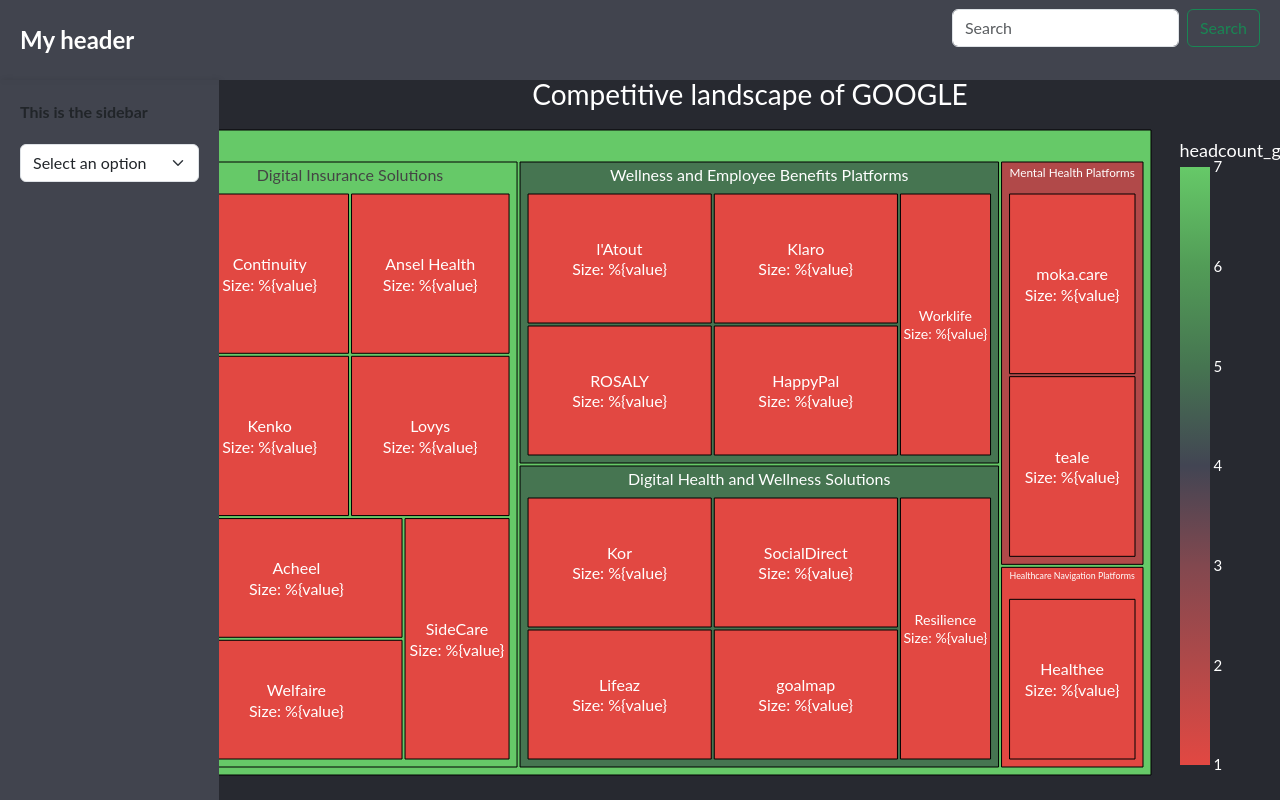
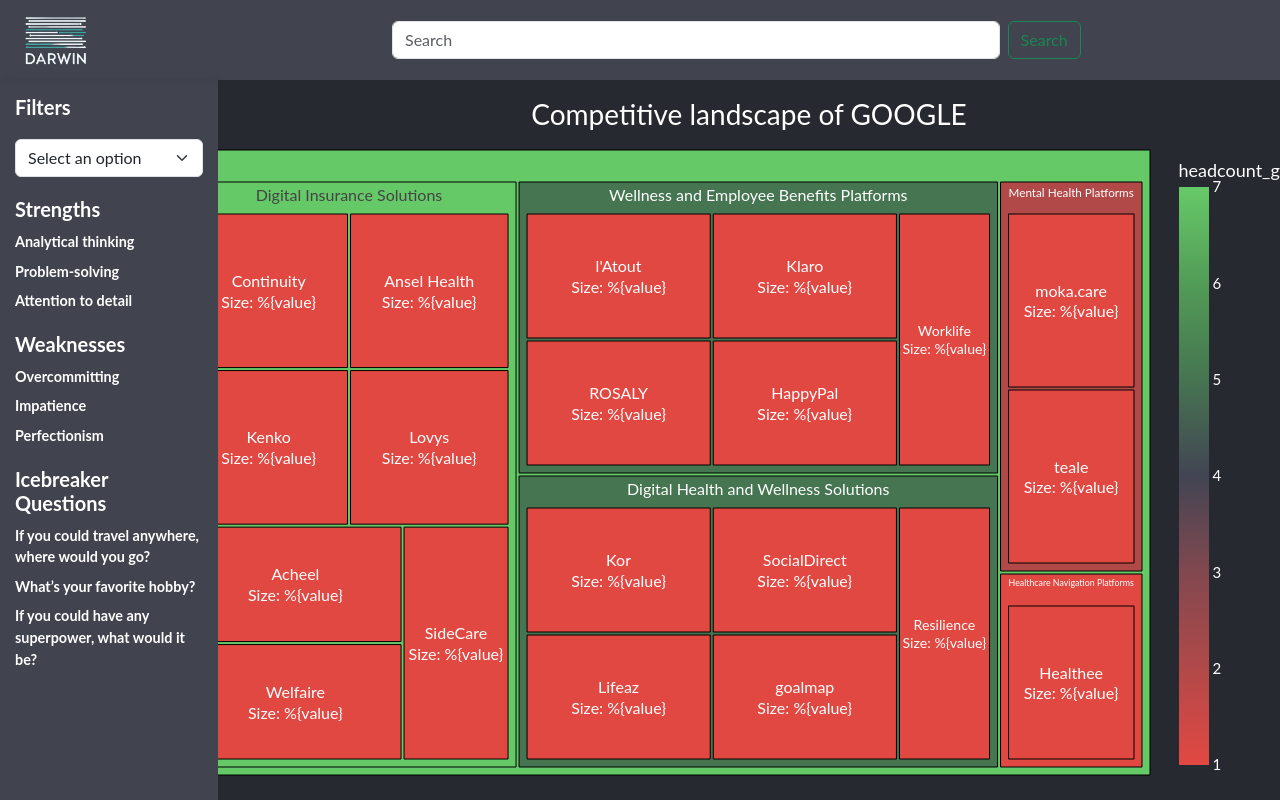
Before and after one commit to remi-denoyer/data-driven-hackathon-2025, a Flask app: page / in a window 1280 px wide. Run offline with Flask 3, Linux system fonts and the light colour scheme; some libraries are stand-ins or nearby versions.

Commit message:
feat: improve design, logo and sidebar with questions

```diff
--- a/static/styles.css
+++ b/static/styles.css
@@ -59,6 +59,23 @@
   box-sizing: border-box; /* Include padding in height */
 }
 
+.logo-container {
+  display: flex;
+  align-items: center;
+}
+
+.logo {
+  max-height: 70px; /* Adjust the size of the logo */
+  width: auto; /* Maintain aspect ratio */
+}
+
+header input,
+header .d-flex {
+  margin: 0 !important;
+  margin-block-end: 0 !important;
+  width: 70% !important;
+}
+
 /* Main Content Styling */
 .container {
   display: flex; /* Use flexbox for a two-column layout */
@@ -86,6 +103,46 @@
   margin-top: 20px; /* Add spacing between elements */
 }
 
+.sidebar {
+  width: 20%; /* 20% width for the sidebar */
+  background-color: rgba(55, 58, 69, 0.95); /* Sidebar background */
+  color: #ffffff; /* White text */
+  padding: 15px; /* Padding inside the sidebar */
+  overflow-y: auto; /* Scrollable content if needed */
+}
+
+.sidebar h4 {
+  margin-bottom: 15px;
+  font-size: 1.5rem;
+  font-family: "Lato", sans-serif; /* Match the font family */
+}
+
+.sidebar .dropdown-section {
+  margin-bottom: 20px;
+}
+
+.sidebar .section {
+  margin-bottom: 20px;
+}
+
+.sidebar h5 {
+  font-size: 1.25rem;
+  margin-bottom: 10px;
+  font-family: "Lato", sans-serif; /* Match the font family */
+  font-weight: bold;
+}
+
+.sidebar ul {
+  list-style-type: none; /* Remove bullet points */
+  padding-left: 0; /* Remove left padding */
+}
+
+.sidebar ul li {
+  margin-bottom: 8px;
+  font-size: 0.9rem;
+  font-family: "Lato", sans-serif;
+}
+
 /* Plot Container Styling */
 .plot-container {
   width: 100%; /* Plot container takes remaining 80% of the width */
@@ -96,7 +153,7 @@
   display: flex; /* Flexbox to center content */
   align-items: center; /* Center content vertically */
   justify-content: center; /* Center content horizontally */
-  padding: 0px; /* Add padding inside the container */
+  padding-top: 20px; /* Add padding inside the container */
   box-sizing: border-box; /* Include padding in dimensions */
 }
 
--- a/templates/index.html
+++ b/templates/index.html
@@ -11,7 +11,13 @@
 </head>
 <body>
   <header>
-    My header
+    <div class="logo-container">
+      <img
+        src="{{ url_for('static', filename='logo.png') }}"
+        alt="Darwin Logo"
+        class="logo"
+      />
+    </div>
     <form class="d-flex">
       <input
         class="form-control me-2"
@@ -24,12 +30,44 @@
   </header>
   <div class="container">
     <div class="sidebar">
-      This is the sidebar
-      <select class="form-select" aria-label="Default select example">
-        <option selected>Select an option</option>
-        <option value="1">Option 1</option>
-        <option value="2">Option 2</option>
-      </select>
+      <h5>Filters</h5>
+      <div class="dropdown-section">
+        <select
+          id="select-menu"
+          class="form-select"
+          aria-label="Default select example"
+        >
+          <option selected>Select an option</option>
+          <option value="1">Option 1</option>
+          <option value="2">Option 2</option>
+        </select>
+      </div>
+      <div class="section strengths">
+        <h5>Strengths</h5>
+        <ul>
+          <li>Analytical thinking</li>
+          <li>Problem-solving</li>
+          <li>Attention to detail</li>
+        </ul>
+      </div>
+
+      <div class="section weaknesses">
+        <h5>Weaknesses</h5>
+        <ul>
+          <li>Overcommitting</li>
+          <li>Impatience</li>
+          <li>Perfectionism</li>
+        </ul>
+      </div>
+
+      <div class="section icebreakers">
+        <h5>Icebreaker Questions</h5>
+        <ul>
+          <li>If you could travel anywhere, where would you go?</li>
+          <li>What’s your favorite hobby?</li>
+          <li>If you could have any superpower, what would it be?</li>
+        </ul>
+      </div>
     </div>
     <div class="plot-container">{{ map_html|safe }}</div>
   </div>
```
Also changed, not shown: static/logo.png (added).
